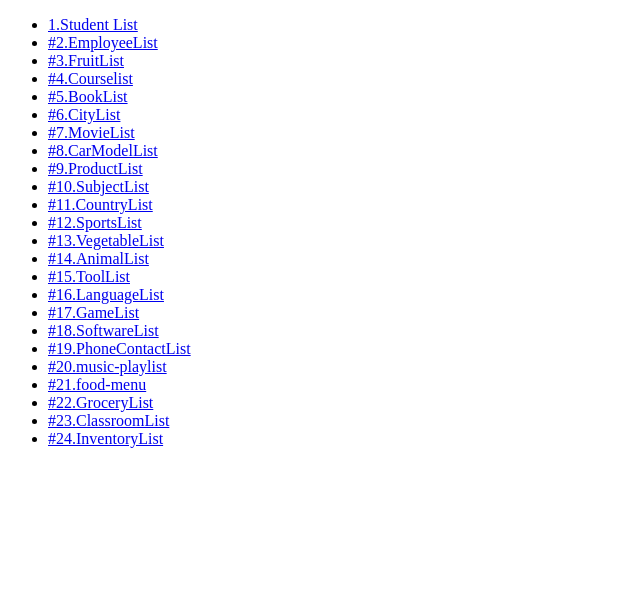
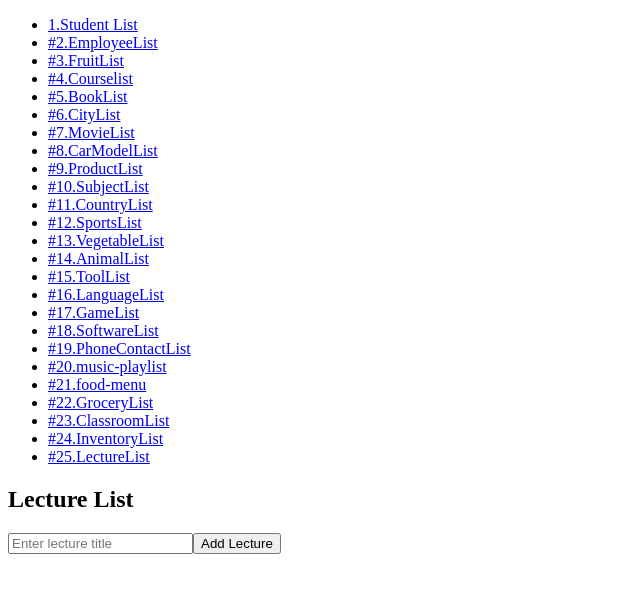
Before and after one commit to ChristineMaitom/AngularDataStructures, an Angular app: page /lecture-list in a window 1280 px wide. Before the commit this address led to /. Shown: the top 592 px of the page, without its empty margins (0-640 px from the left). Built offline with nearby package versions, Linux system fonts and the light colour scheme.

Commit message:
#25 Lecture List

```diff
--- a/src/app/app.component.html
+++ b/src/app/app.component.html
@@ -24,6 +24,8 @@
     <li><a routerLink="grocery-list">#22.GroceryList</a></li>
     <li><a routerLink="classroom-list">#23.ClassroomList</a></li>
     <li><a routerLink="inventory-list">#24.InventoryList</a></li>
+    <li><a routerLink="lecture-list">#25.LectureList</a></li>
+
 
 
   </ul>
--- a/src/app/app.module.ts
+++ b/src/app/app.module.ts
@@ -29,6 +29,7 @@ import {FoodMenuComponent} from "./components/food-menu/food-menu.component";
 import {GroceryListComponent} from "./components/grocery-list/grocery-list.component";
 import {ClassroomListComponent} from "./components/classroom-list/classroom-list.component";
 import {InventoryListComponent} from "./components/inventory-list/inventory-list.component";
+import {LectureListComponent} from "./components/lecture-list/lecture-list.component";
 
 
 const routes: Routes = [
@@ -56,6 +57,7 @@ const routes: Routes = [
   {path: 'grocery-list', component:GroceryListComponent},
   {path: 'classroom-list', component:ClassroomListComponent},
   {path: 'inventory-list', component:InventoryListComponent},
+  {path: 'lecture-list', component:LectureListComponent},
 
 
 ]
@@ -95,6 +97,8 @@ const routes: Routes = [
     GroceryListComponent,
     ClassroomListComponent,
     InventoryListComponent,
+    LectureListComponent,
+
 
   ],
 
--- /dev/null
+++ b/src/app/components/lecture-list/lecture-list.component.html
@@ -0,0 +1,15 @@
+<div class="lecture-list">
+  <h2>Lecture List</h2>
+
+  <input
+    type="text"
+    [(ngModel)]="lectureTitle"
+    placeholder="Enter lecture title"
+    (keydown.enter)="addLecture()"
+  />
+  <button (click)="addLecture()">Add Lecture</button>
+
+  <ul>
+    <li *ngFor="let lecture of lectures">{{ lecture }}</li>
+  </ul>
+</div>
--- /dev/null
+++ b/src/app/components/lecture-list/lecture-list.component.ts
@@ -0,0 +1,18 @@
+import { Component } from '@angular/core';
+
+@Component({
+  selector: 'app-lecture-list',
+  templateUrl: './lecture-list.component.html',
+  styleUrl: './lecture-list.component.css'
+})
+export class LectureListComponent {
+  lectureTitle: string = '';
+  lectures: string[] = [];
+
+  addLecture() {
+    if (this.lectureTitle.trim()) {
+      this.lectures.push(this.lectureTitle.trim());
+      this.lectureTitle = ''; // Clear input after adding
+    }
+  }
+}
```
Also changed, not shown: src/app/components/lecture-list/lecture-list.component.css (added), 1 other file (tests, documents, lock files or other folders).
